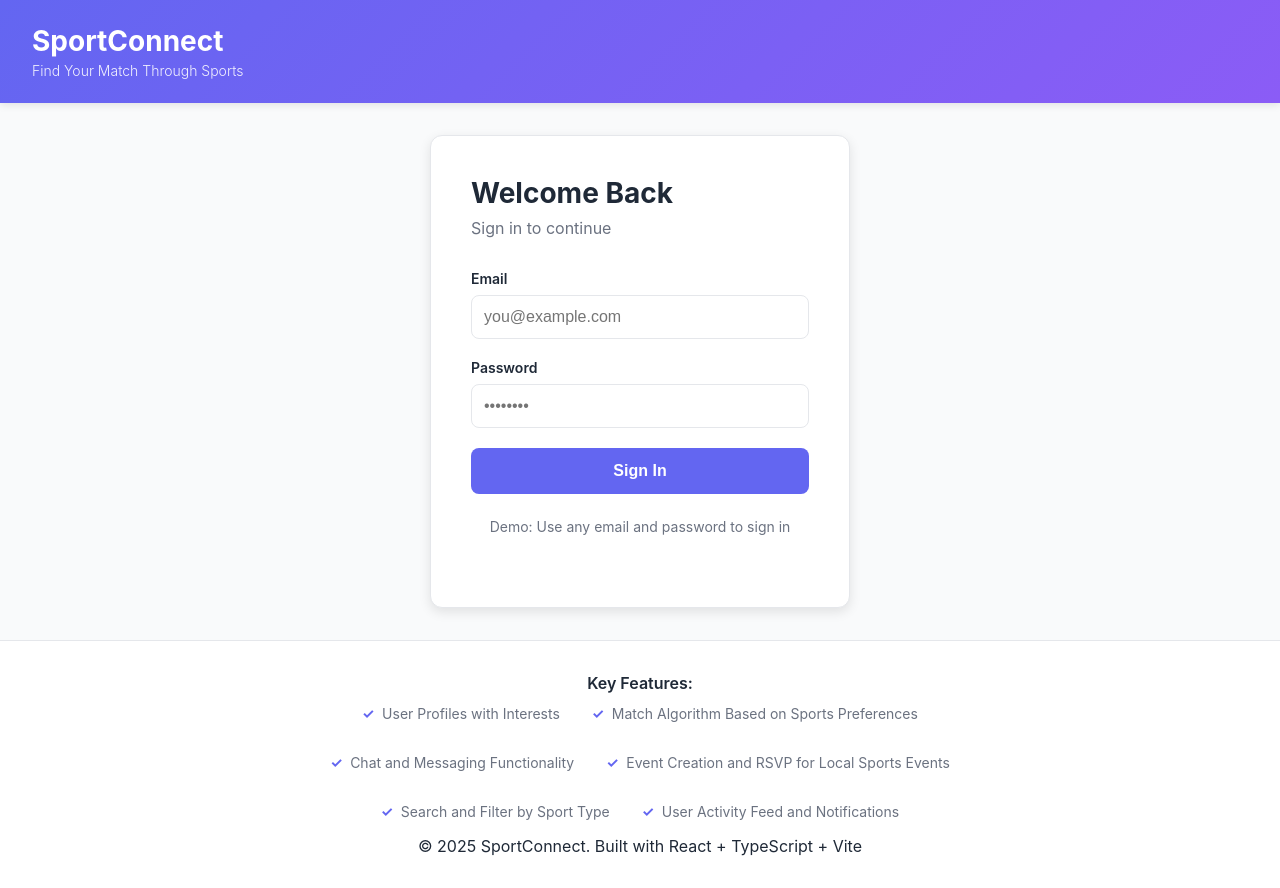
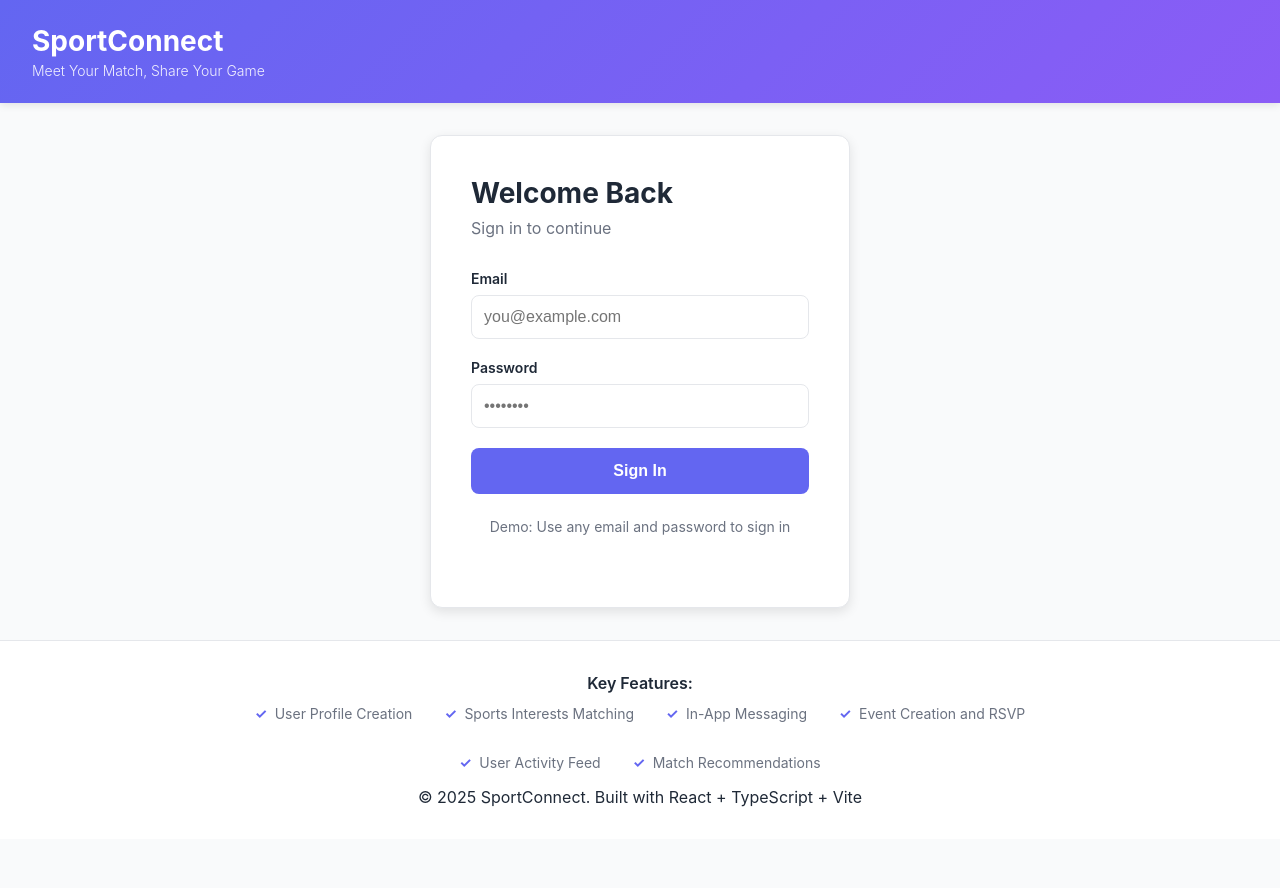
Before and after one commit to playworks93/sportconnect-landing-app, a React (Vite) app: page / in a window 1280 px wide. After the commit the page ends 839 px from the top, so only its background shows below. Built offline with nearby package versions, Linux system fonts and the light colour scheme.

Commit message:
Add src/App.tsx

```diff
--- a/src/App.tsx
+++ b/src/App.tsx
@@ -3,9 +3,9 @@ import Dashboard from './components/Dashboard'
 import Auth from './components/Auth'
 import UserProfile from './components/UserProfile'
 import MatchList from './components/MatchList'
-import ChatWindow from './components/ChatWindow'
-import EventDetails from './components/EventDetails'
-import SearchFilter from './components/SearchFilter'
+import Messaging from './components/Messaging'
+import EventCalendar from './components/EventCalendar'
+import NotificationBell from './components/NotificationBell'
 
 function App() {
   const [isAuthenticated, setIsAuthenticated] = useState(false)
@@ -23,7 +23,7 @@ function App() {
       <header className="app-header">
         <div className="header-content">
           <h1>SportConnect</h1>
-          <p className="tagline">Find Your Match Through Sports</p>
+          <p className="tagline">Meet Your Match, Share Your Game</p>
         </div>
         {isAuthenticated && (
           <button onClick={handleLogout} className="btn-logout">
@@ -44,12 +44,12 @@ function App() {
         <div className="features">
           <h3>Key Features:</h3>
           <ul>
-          <li>User Profiles with Interests</li>
-          <li>Match Algorithm Based on Sports Preferences</li>
-          <li>Chat and Messaging Functionality</li>
-          <li>Event Creation and RSVP for Local Sports Events</li>
-          <li>Search and Filter by Sport Type</li>
-          <li>User Activity Feed and Notifications</li>
+          <li>User Profile Creation</li>
+          <li>Sports Interests Matching</li>
+          <li>In-App Messaging</li>
+          <li>Event Creation and RSVP</li>
+          <li>User Activity Feed</li>
+          <li>Match Recommendations</li>
           </ul>
         </div>
         <p>&copy; 2025 SportConnect. Built with React + TypeScript + Vite</p>
```
